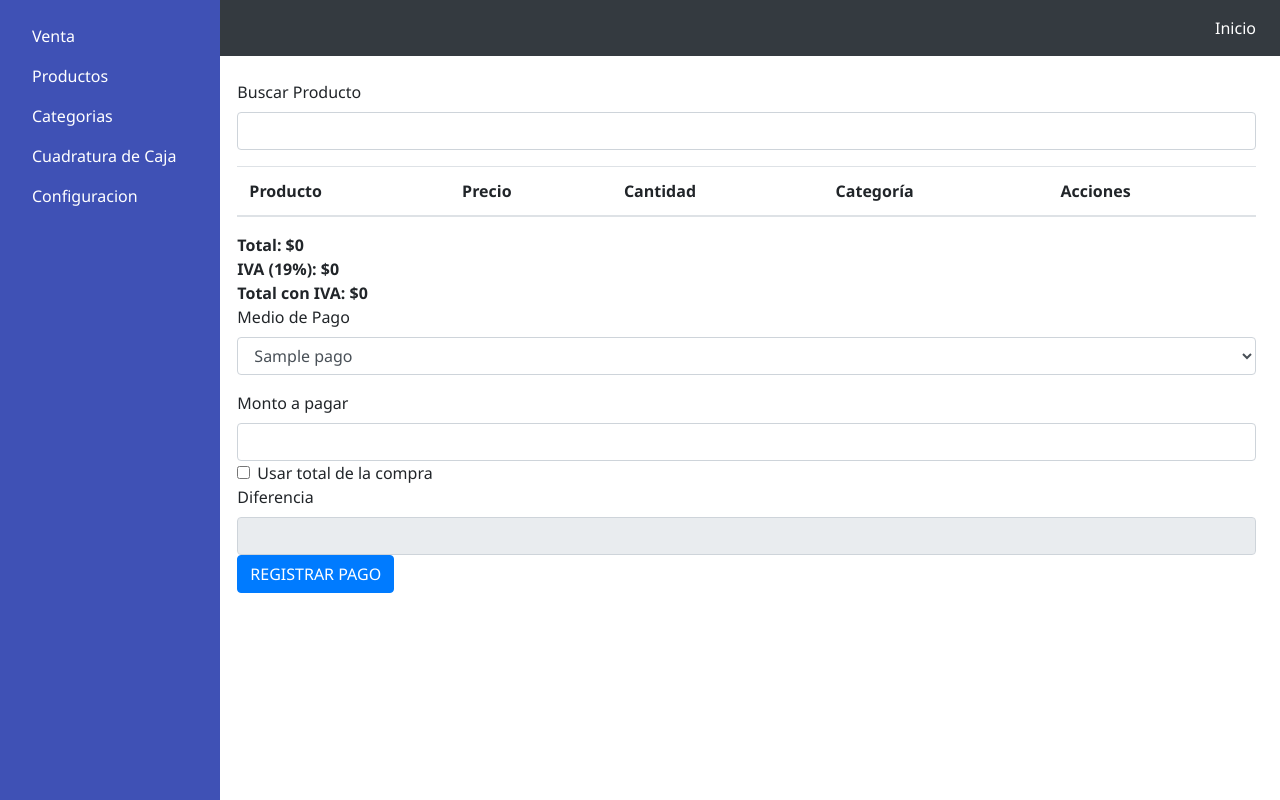
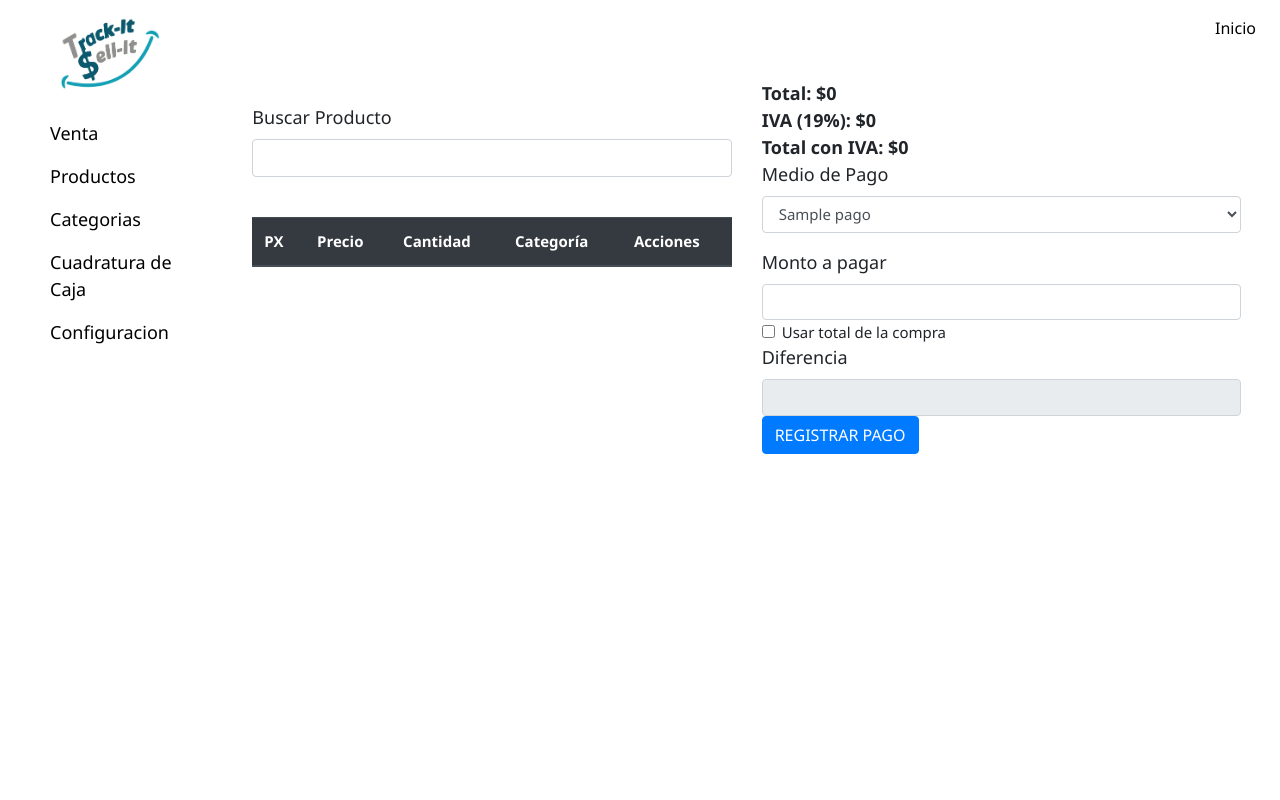
Before and after one commit to IGNRV/tisi, a PHP site: page /welcome.php in a window 1280 px wide. Run offline with PHP 8.4, Linux system fonts and the light colour scheme; the visitor is signed in with stand-in values (Sample User, id 1); tables that the repository leaves empty or names only in its code hold one stand-in row (values such as "Sample post"); lists and menus that the app fills with data are empty.

Commit message:
Avance tisi

```diff
--- a/buscar_productos.php
+++ b/buscar_productos.php
@@ -48,28 +48,37 @@ if ($stmt = $conn->prepare($query_medios_pago)) {
 ?>
 
 
+<div class="container-fluid">
+    <div class="row">
 
+        <!-- Columna izquierda: Formulario de búsqueda y tabla de productos seleccionados -->
+        <div class="col-md-6">
 <!-- Formulario para buscar productos -->
-<form action="welcome.php?page=buscar_productos" method="post">
+<form action="welcome.php?page=buscar_productos" method="post" class="my-4">
     <div class="form-group">
-        <label for="buscar">Buscar Producto</label>
+        <label for="buscar" style="font-size: 18px;">Buscar Producto</label>
         <input type="text" name="buscar" class="form-control" id="buscar">
-        <ul id="resultados-busqueda"></ul>
     </div>
+    <!-- Lista para mostrar resultados de búsqueda -->
+    <ul id="resultados-busqueda" class="list-group"></ul>
 </form>
-<table class="table" id="tabla-seleccionados">
-    <thead>
+
+<table class="table table-striped" id="tabla-seleccionados">
+    <thead class="thead-dark" style="font-size: 15px;">
         <tr>
-            <th>Producto</th>
+            <th>PX</th>
             <th>Precio</th>
             <th>Cantidad</th>
             <th>Categoría</th>
             <th>Acciones</th>
         </tr>
     </thead>
-    <tbody>
+    <tbody style="font-size: 15px;">
     </tbody>
 </table>
+</div>
+<div class="col-md-6">
+
 <div class="modal fade" id="modalCantidad" tabindex="-1" role="dialog" aria-labelledby="modalCantidadLabel" aria-hidden="true">
     <div class="modal-dialog" role="document">
         <div class="modal-content">
@@ -89,14 +98,14 @@ if ($stmt = $conn->prepare($query_medios_pago)) {
         </div>
     </div>
 </div>
-<div id="totalPrecio" style="font-weight: bold;">Total: $0</div>
-<div id="iva" style="font-weight: bold;">IVA (19%): $0</div>
-<div id="totalConIva" style="font-weight: bold;">Total con IVA: $0</div>
+<div id="totalPrecio" style="font-weight: bold; font-size: 18px;">Total: $0</div>
+<div id="iva" style="font-weight: bold; font-size: 18px;">IVA (19%): $0</div>
+<div id="totalConIva" style="font-weight: bold; font-size: 18px;">Total con IVA: $0</div>
 
 
 <div class="form-group">
-    <label for="medioPago">Medio de Pago</label>
-    <select class="form-control" id="medioPago">
+    <label for="medioPago" style="font-size: 18px;">Medio de Pago</label>
+    <select class="form-control" id="medioPago" style="font-size: 15px;">
         <?php foreach ($medios_pago as $medio) : ?>
             <option value="<?php echo htmlspecialchars($medio['id_medios_de_pago']); ?>"><?php echo htmlspecialchars($medio['nombre_medio_pago']); ?></option>
         <?php endforeach; ?>
@@ -105,20 +114,25 @@ if ($stmt = $conn->prepare($query_medios_pago)) {
 
 
 <div>
-    <label for="montopagar">Monto a pagar</label>
-    <input type="text" name="montopagar" class="form-control" id="montopagar">
+    <label for="montopagar" style="font-size: 18px;">Monto a pagar</label>
+    <input type="text" name="montopagar" class="form-control" style="font-size: 15px;" id="montopagar">
 </div>
 
 <div class="form-check">
     <input class="form-check-input" type="checkbox" id="usarTotal">
-    <label class="form-check-label" for="usarTotal">
+    <label class="form-check-label" for="usarTotal" style="font-size: 15px;">
         Usar total de la compra
     </label>
 </div>
 
 <div>
-    <label for="diferencia">Diferencia</label>
-    <input type="text" name="diferencia" class="form-control" id="diferencia" disabled>
+    <label for="diferencia" style="font-size: 18px;">Diferencia</label>
+    <input type="text" name="diferencia" class="form-control" id="diferencia" disabled style="font-size: 15px;">
 </div>
 
 <button type="button" class="btn btn-primary" id="registrarPago">REGISTRAR PAGO</button>
+
+</div>
+
+</div>
+</div>
--- a/cuadratura_caja.php
+++ b/cuadratura_caja.php
@@ -132,7 +132,7 @@ function buscarCuadratura(event) {
 
         // Crear y añadir un elemento para mostrar el total acumulado
         const totalDiv = document.createElement('div');
-        totalDiv.innerHTML = `<strong>Total acumulado con IVA: $${totalAcumulado.toFixed(2)}</strong>`;
+        totalDiv.innerHTML = `<strong>Total acumulado con IVA: $${totalAcumulado.toFixed(0)}</strong>`;
         resultadosDiv.appendChild(totalDiv);
 
         // Marcar esta búsqueda como realizada
--- a/navbar.php
+++ b/navbar.php
@@ -1,5 +1,5 @@
 <!-- Navbar -->
-<nav class="navbar navbar-expand-lg navbar-dark bg-dark">
+<nav class="navbar navbar-expand-lg navbar-dark bg-white" >
   <a class="navbar-brand" href="#">Mi Aplicación</a>
   <button class="navbar-toggler" type="button" data-toggle="collapse" data-target="#navbarNav" aria-controls="navbarNav" aria-expanded="false" aria-label="Toggle navigation">
     <span class="navbar-toggler-icon"></span>
@@ -8,7 +8,7 @@
     <ul class="navbar-nav ml-auto">
       <!-- You can add more navbar items here as needed -->
       <li class="nav-item active">
-        <a class="nav-link" href="welcome.php">Inicio <span class="sr-only">(current)</span></a>
+        <a class="nav-link" style="color: black;" href="welcome.php">Inicio <span class="sr-only">(current)</span></a>
       </li>
     </ul>
   </div>
--- a/sidebar.php
+++ b/sidebar.php
@@ -1,19 +1,22 @@
-<div class="sidebar d-flex flex-column flex-shrink-0 p-3 bg-secondary" style="width: 220px; height: 100vh;">
+<div class="sidebar d-flex flex-column flex-shrink-0 p-3 bg-white" style="width: 220px; height: 100vh;">
+<div style="display: flex; justify-content: center;">
+  <img src="http://localhost:8000/images/logo.png" style="margin-bottom: 20px; width: 100px;" alt="Logo de la empresa">
+</div>
   <ul class="nav nav-pills flex-column mb-auto">
     <li class="nav-item">
-      <a href="welcome.php" class="nav-link text-white">Venta</a>
+      <a href="welcome.php" class="nav-link text-black" style="color: black; font-size: 18px; margin-left: 18px">Venta</a>
     </li>
     <li class="nav-item">
-      <a href="welcome.php?page=products" class="nav-link text-white">Productos</a>
+      <a href="welcome.php?page=products" class="nav-link text-black" style="color: black; font-size: 18px; margin-left: 18px">Productos</a>
     </li>
     <li class="nav-item">
-      <a href="welcome.php?page=categorias" class="nav-link text-white">Categorias</a>
+      <a href="welcome.php?page=categorias" class="nav-link text-black" style="color: black; font-size: 18px; margin-left: 18px">Categorias</a>
     </li>
     <li class="nav-item">
-      <a href="welcome.php?page=cuadratura" class="nav-link text-white">Cuadratura de Caja</a>
+      <a href="welcome.php?page=cuadratura" class="nav-link text-black" style="color: black; font-size: 18px; margin-left: 18px">Cuadratura de Caja</a>
     </li>
     <li class="nav-item">
-      <a href="welcome.php?page=configuracion" class="nav-link text-white">Configuracion</a>
+      <a href="welcome.php?page=configuracion" class="nav-link text-black" style="color: black; font-size: 18px; margin-left: 18px">Configuracion</a>
     </li>
     <!-- Más elementos del sidebar aquí según sea necesario -->
   </ul>
--- a/welcome.php
+++ b/welcome.php
@@ -44,6 +44,33 @@ require_once 'db.php';
     overflow-y: auto; /* Permite scroll dentro del sidebar si es necesario */
     z-index: 1040; /* Mayor que el z-index del navbar para superponerse sobre él */
   }
+  #resultados-busqueda li {
+    cursor: pointer;
+    padding: 10px;
+    border-bottom: 1px solid #ddd;
+}
+
+#resultados-busqueda li:hover {
+    background-color: #f8f8f8;
+}
+
+/* Estilos para la tabla de productos seleccionados */
+#tabla-seleccionados thead {
+    background-color: #3f51b5;
+    color: white;
+}
+
+#tabla-seleccionados tbody tr:nth-child(odd) {
+    background-color: #f2f2f2;
+}
+#resultados-busqueda {
+    max-height: 300px;
+    overflow-y: auto;
+}
+
+.table {
+    margin-bottom: 20px;
+}
 </style>
 
 
@@ -137,6 +164,7 @@ document.addEventListener('DOMContentLoaded', function() {
                         li.addEventListener('click', function() {
                             agregarProductoSeleccionado(producto);
                         });
+                        li.style.fontSize = '15px'; // Aplicar el font-size 15px
                         resultadosDiv.appendChild(li);
                     }
                 });
@@ -207,6 +235,7 @@ document.getElementById('montopagar').addEventListener('input', actualizarDifere
         var btnEditar = document.createElement('button');
         btnEditar.textContent = 'Editar Cantidad';
         btnEditar.className = 'btn btn-primary';
+        btnEditar.style.fontSize = '12px'; // Reducir tamaño de letra del botón
         btnEditar.dataset.producto = JSON.stringify(producto); // Almacenar el producto en el botón
         btnEditar.onclick = function() {
             editarCantidad(this);
```
